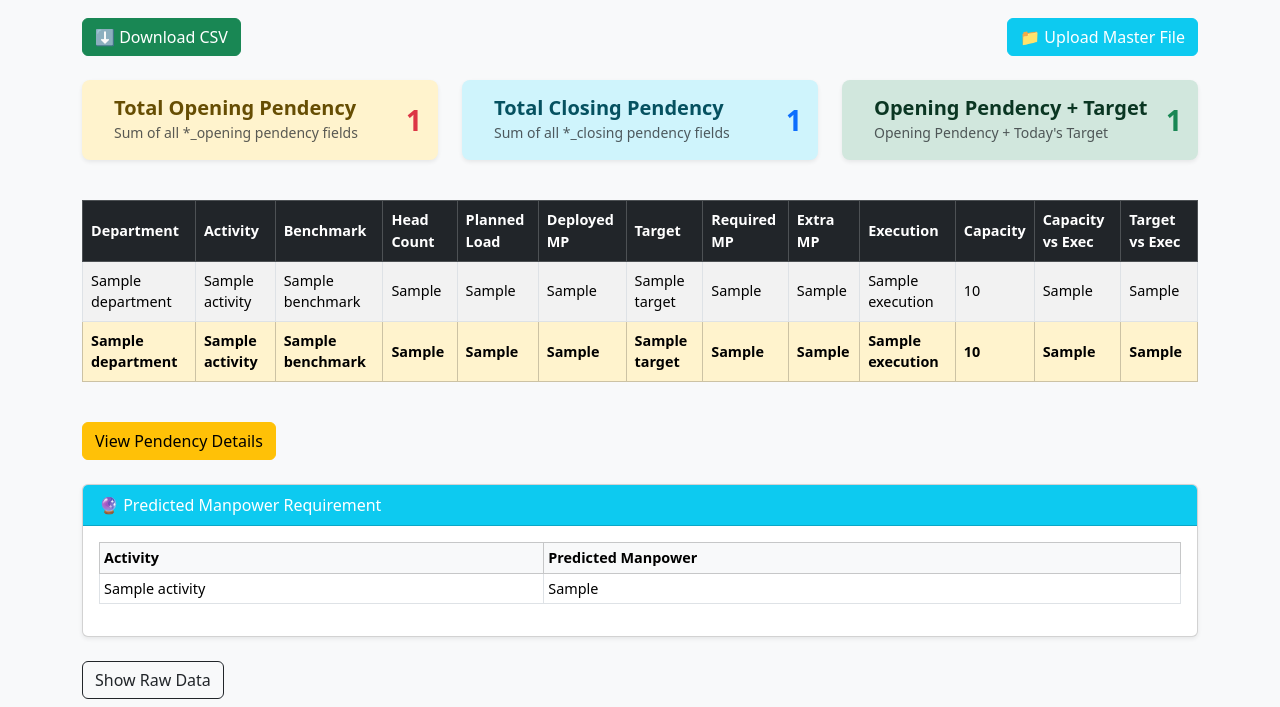
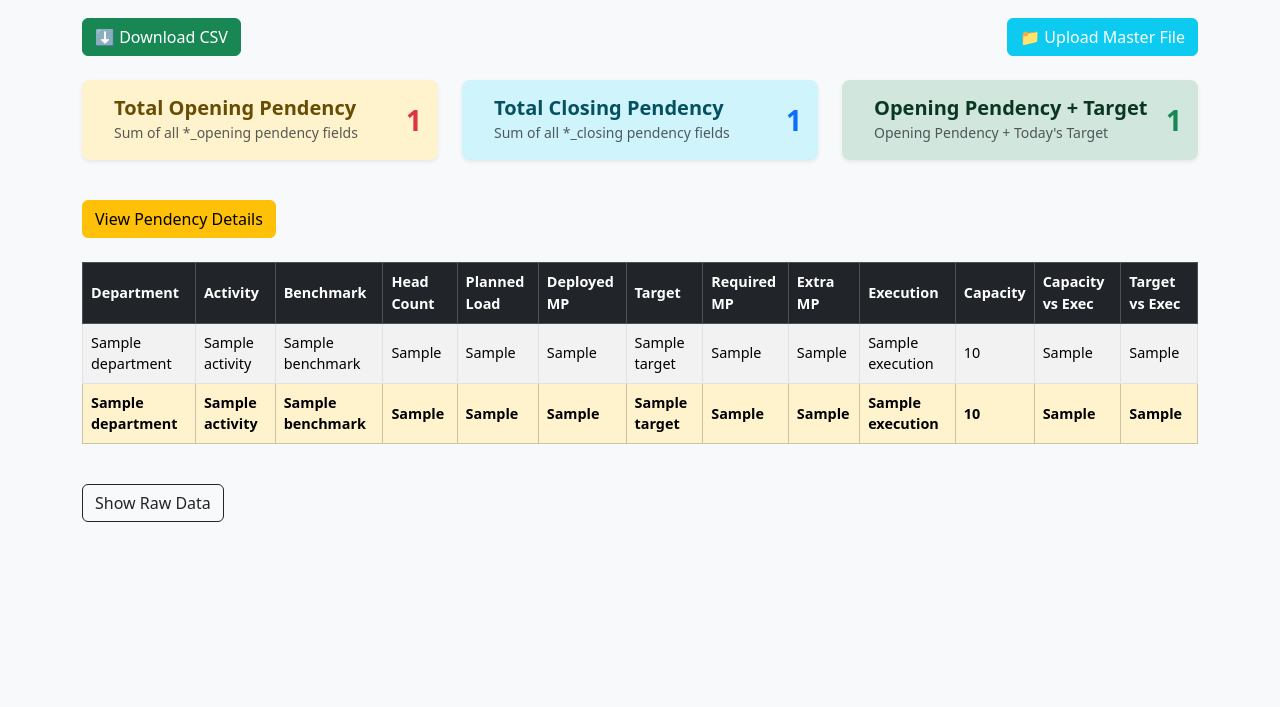
Before and after one commit to ashish86git/data-report, a Flask app: template templates/dwm_dashboard_ai.html in a window 1280 px wide. Shown: the part 208-915 px from the top of the page. After the commit the page ends 730 px from the top, so only its background shows below. Run offline with Flask 3, Linux system fonts and the light colour scheme; the template is opened without the code that fills it: most values are stand-ins (such as "Sample title", 1, 10 or a date in 2020); some libraries are stand-ins or nearby versions.

Commit message:
Prediction remove

```diff
--- a/templates/dwm_dashboard_ai.html
+++ b/templates/dwm_dashboard_ai.html
@@ -128,6 +128,11 @@
     </div>
     {% endif %}
 
+    <!-- 🔍 Pendency Modal Trigger -->
+    <button class="btn btn-warning mt-4" data-bs-toggle="modal" data-bs-target="#pendencyModal">
+        View Pendency Details
+    </button>
+
 
 
     <!-- Benchmark Table -->
@@ -189,38 +194,39 @@
         </table>
     </div>
 
-    <!-- 🔍 Pendency Modal Trigger -->
-    <button class="btn btn-warning mt-4" data-bs-toggle="modal" data-bs-target="#pendencyModal">
-        View Pendency Details
-    </button>
+<!--    &lt;!&ndash; 🔍 Pendency Modal Trigger &ndash;&gt;-->
+<!--    <button class="btn btn-warning mt-4" data-bs-toggle="modal" data-bs-target="#pendencyModal">-->
+<!--        View Pendency Details-->
+<!--    </button>-->
 
-    <!-- 📦 Predicted Manpower Section -->
-    <div class="card mt-4 shadow-sm">
-        <div class="card-header bg-info text-white">
-            🔮 Predicted Manpower Requirement
-        </div>
-        <div class="card-body">
-            <div class="table-responsive">
-                <table class="table table-sm table-bordered">
-                    <thead class="table-light">
-                    <tr>
-                        <th>Activity</th>
-                        <th>Predicted Manpower</th>
-                    </tr>
-                    </thead>
-                    <tbody>
-                    {% for row in predicted_data %}
-                        <tr>
-                            <td>{{ row['Activity'] }}</td>
-                            <td>{{ row['Predicted Manpower'] }}</td>
-                        </tr>
-                    {% endfor %}
-                    </tbody>
-                </table>
-            </div>
-        </div>
-    </div>
+<!--    &lt;!&ndash; 📦 Predicted Manpower Section &ndash;&gt;-->
+<!--    <div class="card mt-4 shadow-sm">-->
+<!--        <div class="card-header bg-info text-white">-->
+<!--            🔮 Predicted Manpower Requirement-->
+<!--        </div>-->
+<!--        <div class="card-body">-->
+<!--            <div class="table-responsive">-->
+<!--                <table class="table table-sm table-bordered">-->
+<!--                    <thead class="table-light">-->
+<!--                    <tr>-->
+<!--                        <th>Activity</th>-->
+<!--                        <th>Predicted Manpower</th>-->
+<!--                    </tr>-->
+<!--                    </thead>-->
+<!--                    <tbody>-->
+<!--                    {% for row in predicted_data %}-->
+<!--                        <tr>-->
+<!--                            <td>{{ row['Activity'] }}</td>-->
+<!--                            <td>{{ row['Predicted Manpower'] }}</td>-->
+<!--                        </tr>-->
+<!--                    {% endfor %}-->
+<!--                    </tbody>-->
+<!--                </table>-->
+<!--            </div>-->
+<!--        </div>-->
+<!--    </div>-->
 
+    <!-- 🧾 Pendency Modal -->
     <!-- 🧾 Pendency Modal -->
     <div class="modal fade" id="pendencyModal" tabindex="-1" aria-labelledby="pendencyModalLabel" aria-hidden="true">
         <div class="modal-dialog modal-xl">
@@ -232,20 +238,22 @@
                 <div class="modal-body">
                     <table class="table table-bordered table-striped table-hover table-sm">
                         <thead class="table-light">
-                        <tr>
-                            <th>Pendency Type</th>
-                            <th>Opening</th>
-                            <th>Closing</th>
-                        </tr>
+                            <tr>
+                                <th>Metric</th>
+                                <th>Closing</th>
+                                <th>Opening</th>
+                                <th>Difference</th>
+                            </tr>
                         </thead>
                         <tbody>
-                        {% for row in pendency_data %}
+                            {% for row in pendency_data %}
                             <tr>
-                                <td>{{ row['Pendency Type'] }}</td>
-                                <td>{{ row['Opening'] }}</td>
-                                <td>{{ row['Closing'] }}</td>
+                                <td>{{ row['Metric'] }}</td>
+                                <td>{{ row['Yesterday_Closing'] }}</td>
+                                <td>{{ row['Today_Opening'] }}</td>
+                                <td>{{ row['Difference'] }}</td>
                             </tr>
-                        {% endfor %}
+                            {% endfor %}
                         </tbody>
                     </table>
                 </div>
@@ -255,6 +263,7 @@
             </div>
         </div>
     </div>
+
 
     <!-- Toggle raw data -->
     <button class="btn btn-outline-dark mt-4 mb-2" type="button" data-bs-toggle="collapse" data-bs-target="#rawDataCollapse">
```
